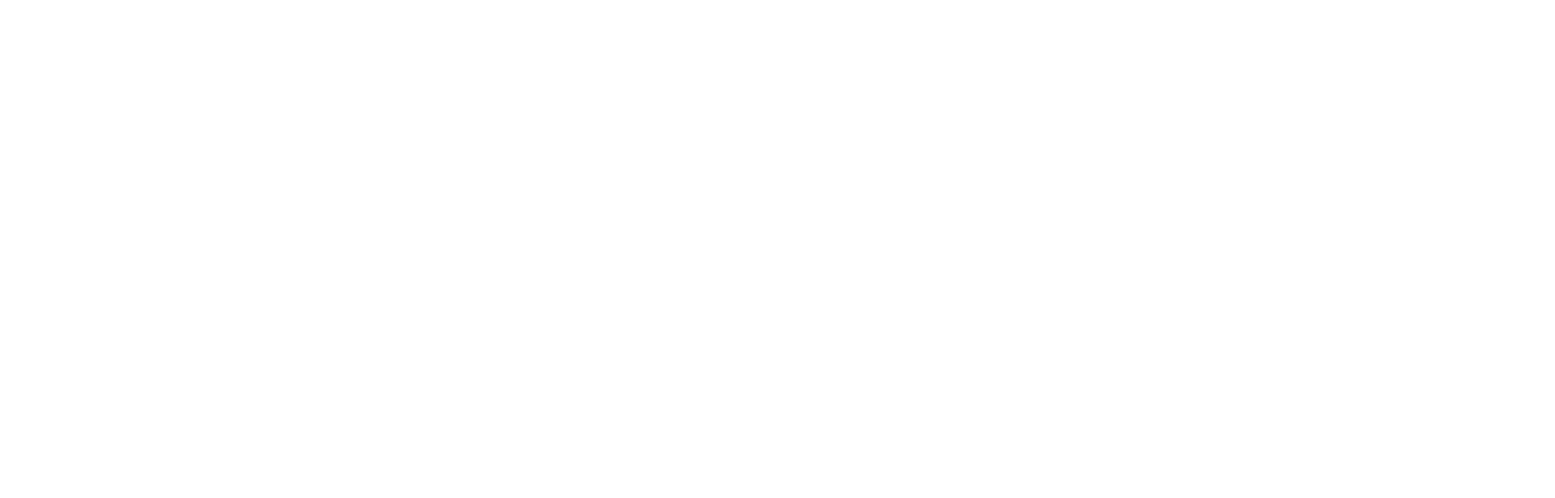
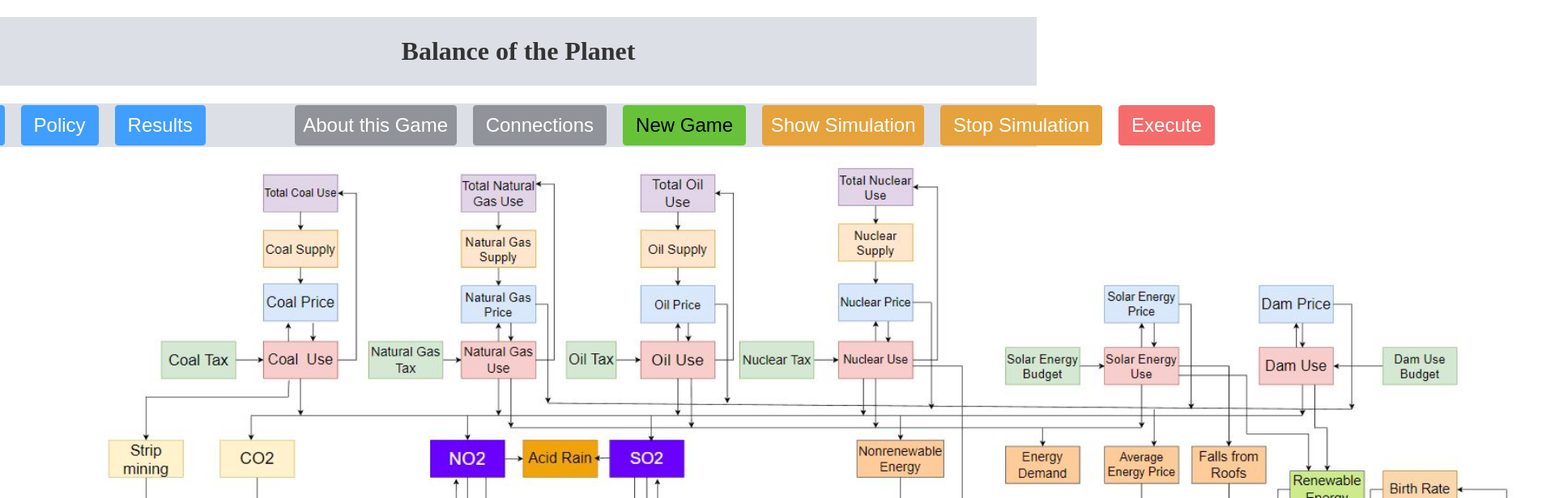
Before and after one commit to dingzuosheng/BotP, a Vue app: page /game/connections in a window 1280 px wide. Before the commit this address had no page. Shown: the top 616 px of the page at 81% size, 1920 px wide, since content can reach past the window. Built offline with nearby package versions, Linux system fonts and the light colour scheme.

Commit message:
add connection map

```diff
--- a/src/components/Connections.vue
+++ b/src/components/Connections.vue
@@ -1,6 +1,6 @@
 <template>
     <div>
-        <!-- <img  src="../assets/BackgroundImages/connections.JPG"/> -->
+         <img  src="/image/connections.JPG"/>
     </div>
 </template>
 <script>
--- a/src/components/Game.vue
+++ b/src/components/Game.vue
@@ -305,7 +305,7 @@
             this.$router.push("/game/results");
         },
         toConnections() {
-            this.$router.push("/connections");
+            this.$router.push("/game/connections");
         },
         newGame(){
             localStorage.clear();
--- a/src/routes.js
+++ b/src/routes.js
@@ -86,15 +86,15 @@
         component:Home
     },
     {
-        name:'Connections',
-        path:'/connections',
-        component:Connections
-    },
-    {
         name:'Game',
         path:'/game',
         component:Game,
         children:[
+            {
+                name:'Connections',
+                path:'/game/connections',
+                component:Connections
+            },
             {
                 name:'Policy',
                 path:'/game/policy',
```
Also changed, not shown: public/image/connections.JPG (added).
